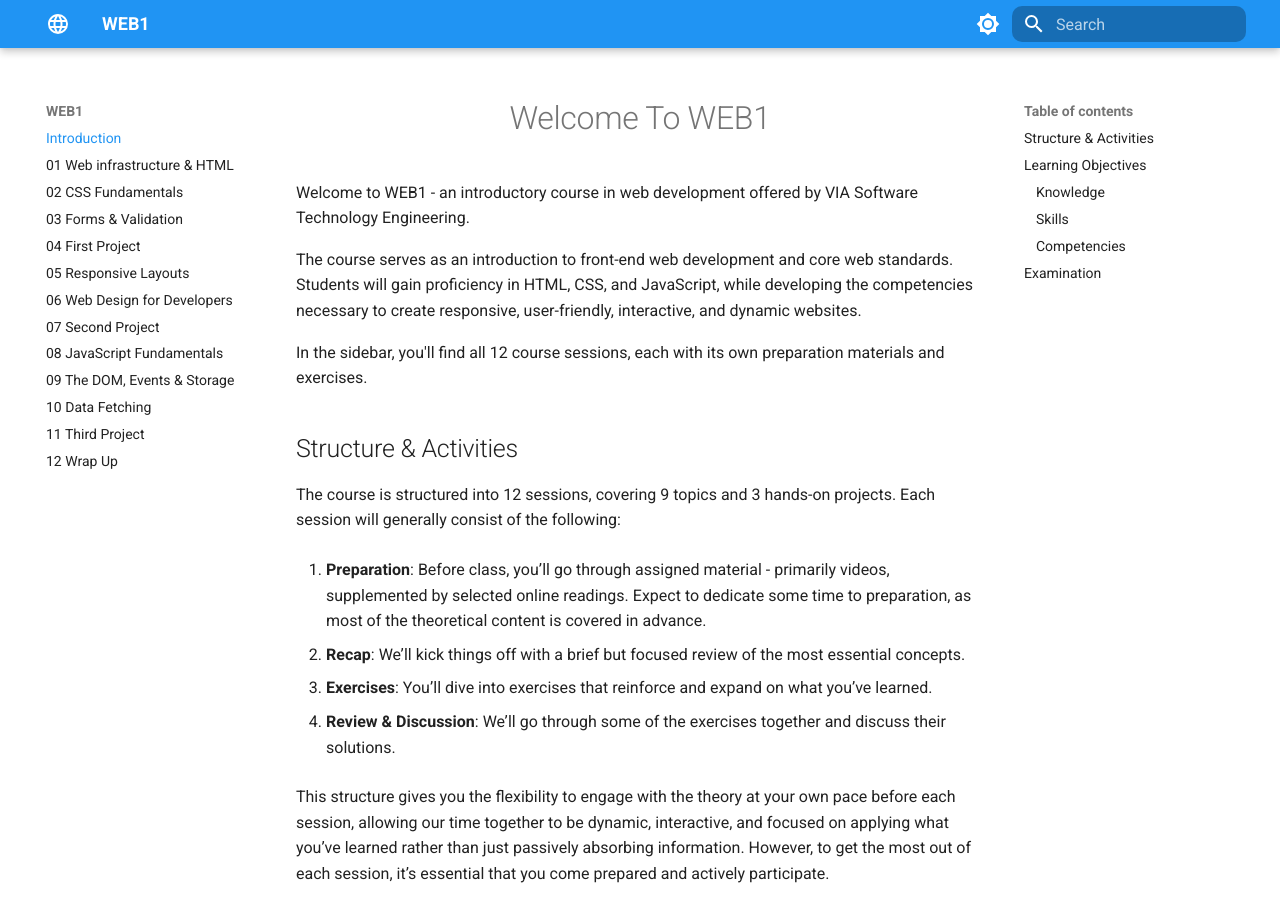
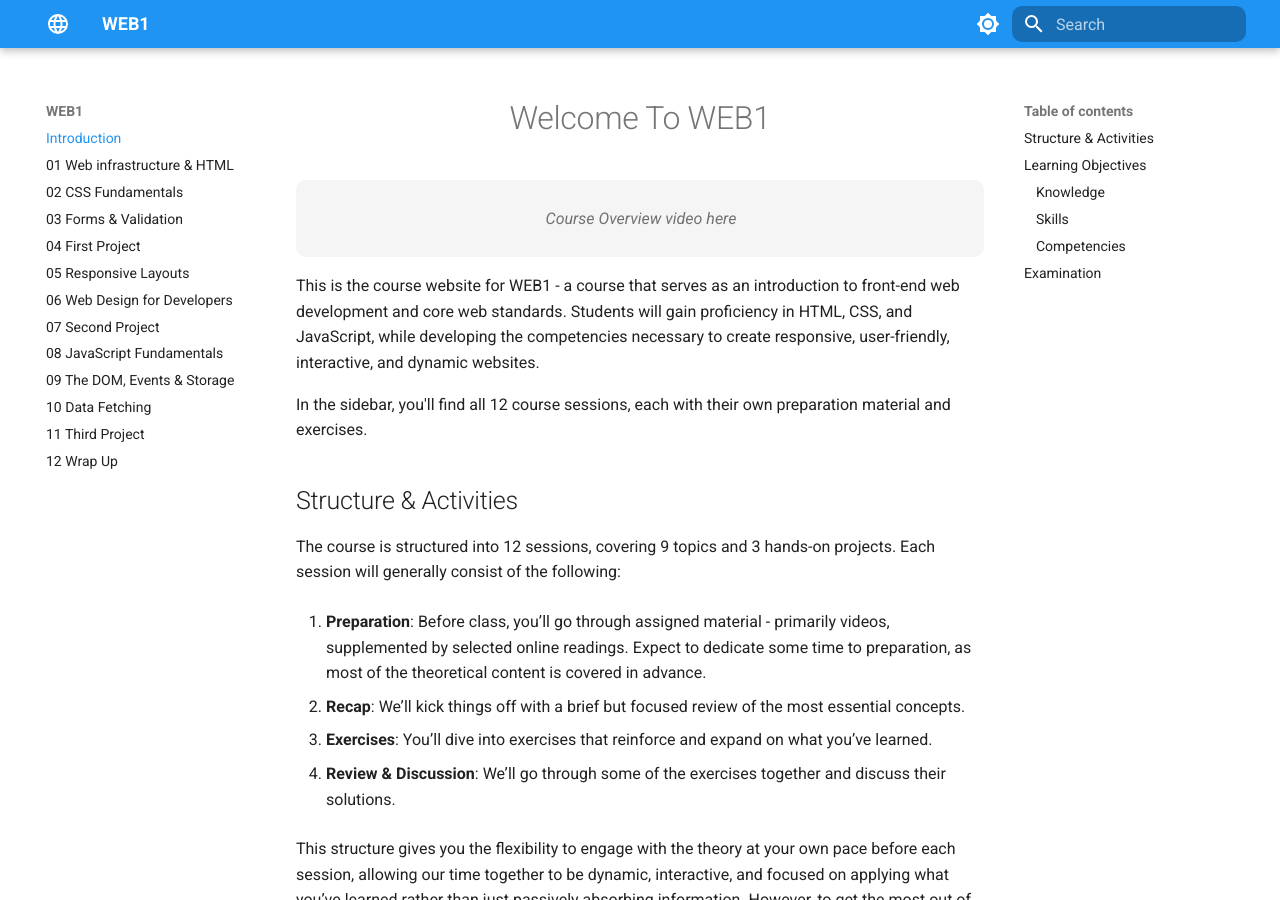
Before and after one commit to KasperKnop/WEB1, an MkDocs documentation site: the page built from docs/index.md, in a window 1280 px wide and 900 px high. Built offline with MkDocs 1.6.1 and Material for MkDocs 9.7.7, drawn with Linux system fonts in a browser that asks for light colours.

Commit message:
Minor adjustments

```diff
--- a/docs/index.md
+++ b/docs/index.md
@@ -1,10 +1,10 @@
 # Welcome To WEB1
 
-Welcome to WEB1 - an introductory course in web development offered by VIA Software Technology Engineering.
+> Course Overview video here
 
-The course serves as an introduction to front-end web development and core web standards. Students will gain proficiency in HTML, CSS, and JavaScript, while developing the competencies necessary to create responsive, user-friendly, interactive, and dynamic websites.
+This is the course website for WEB1 - a course that serves as an introduction to front-end web development and core web standards. Students will gain proficiency in HTML, CSS, and JavaScript, while developing the competencies necessary to create responsive, user-friendly, interactive, and dynamic websites.
 
-In the sidebar, you'll find all 12 course sessions, each with its own preparation materials and exercises.
+In the sidebar, you'll find all 12 course sessions, each with their own preparation material and exercises.
 
 ## Structure & Activities
 
```
